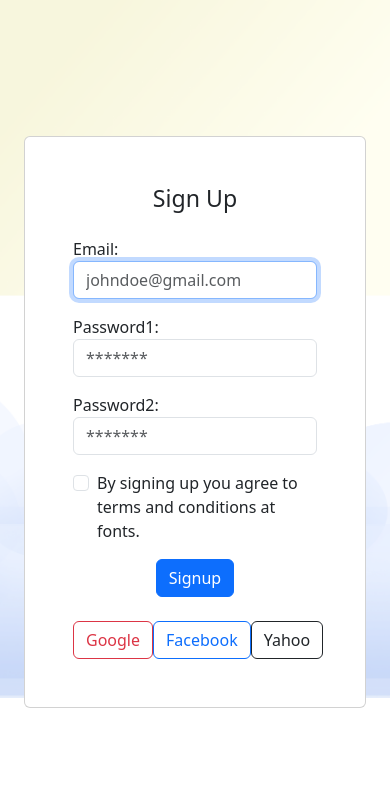
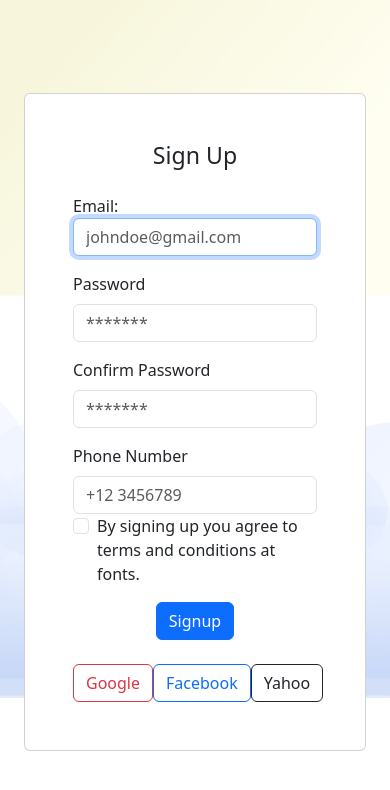
Before and after one commit to davidf22/Fontsite, a Django app: page /auth/sign-up/ in a window 390 px wide. Shown: the top 790 px of the page. Run offline with Django 5.2, Linux system fonts and the light colour scheme; parts of the project's set-up code (start-up, migrations or seed data) failed here and were passed over.

Commit message:
Added phone number field to User model and sign-up page

```diff
--- a/Templates/auth/sign-up.html
+++ b/Templates/auth/sign-up.html
@@ -34,12 +34,16 @@
                 {{ form.email }}
             </div>
             <div class="mb-3">
-                {{ form.password1.label_tag }}
+                <label for="password" class="form-label">Password</label>
                 {{ form.password1 }}
             </div>
             <div class="mb-3">
-                {{ form.password2.label_tag }}
+                <label for="password" class="form-label">Confirm Password</label>
                 {{ form.password2 }}
+            </div>
+            <div>
+                <label for="number" class="form-label">Phone Number</label>
+                {{ form.phone_number }}
             </div>
             <div class="form-check mb-3">
                 <input class="form-check-input" type="checkbox" id="agree" name="agree" required>
--- a/userauth/forms.py
+++ b/userauth/forms.py
@@ -7,10 +7,11 @@
     email = forms.EmailField(widget=forms.TextInput(attrs={'class': 'form-control', 'placeholder': 'johndoe@gmail.com'}))
     password1 = forms.CharField(widget=forms.PasswordInput(attrs={'class': 'form-control', 'placeholder': '*******'}))
     password2 = forms.CharField(widget=forms.PasswordInput(attrs={'class': 'form-control', 'placeholder': '*******'}))
+    phone_number = forms.CharField(widget=forms.TextInput(attrs={'class': 'form-control', 'placeholder': '+12 3456789'}))
 
     class Meta:
         model = UserAccount
-        fields = ['email', 'password1', 'password2']
+        fields = ['email', 'password1', 'password2', 'phone_number']
 
 
 class LoginForm(forms.Form):
--- a/userauth/models.py
+++ b/userauth/models.py
@@ -6,6 +6,7 @@ class UserAccount(AbstractUser):
     email = models.EmailField(unique=True, max_length=500)
     username = models.CharField(max_length=100, null=True, blank=True)
     password = models.CharField(max_length=100, null=True, blank=True)
+    phone_number = models.CharField(max_length=15, null=True, blank=True)
 
     USERNAME_FIELD = 'email'
     REQUIRED_FIELDS = ['username']
--- a/userauth/views.py
+++ b/userauth/views.py
@@ -15,18 +15,18 @@ def register_view(request):
 
         if form.is_valid():
             user = form.save()
-            email = form.cleaned_data.get('email')
-            password1 = form.cleaned_data.get('password1')
+            # email = form.cleaned_data.get('email')
+            # password1 = form.cleaned_data.get('password1')
+            # phone_number = form.cleaned_data.get('phoneNumber')
 
-            user = authenticate(request, email=email, password=password1)
-            print(f'user is ==== {user}')
+            # user = authenticate(request, email=email, password=password1, phone_number=phone_number)
             if user is not None:
-                login(request, user)
+                #login(request, user)
 
                 messages.success(request, 'Account created successfully!')
-                return redirect("login")
+                return redirect("userauth:login")
             else:
-                messages.error(request, 'Authentication failed. Please try loggin in manually')
+                messages.error(request, 'Authentication failed. Please try logging in manually')
     else:
         form = userauth_forms.UserRegistrationForm()
 
@@ -49,8 +49,9 @@ def login_view(request):
         if form.is_valid():
             email = form.cleaned_data.get('email')
             password = form.cleaned_data.get('password')
+            phone_number = form.cleaned_data.get('phoneNumber')
 
-            user = authenticate(request, email=email, password=password)
+            user = authenticate(request, email=email, password=password, phone_number=phone_number)
             if user is not None:
                 login(request, user)
                 messages.success(request, 'Login successfully')
```
